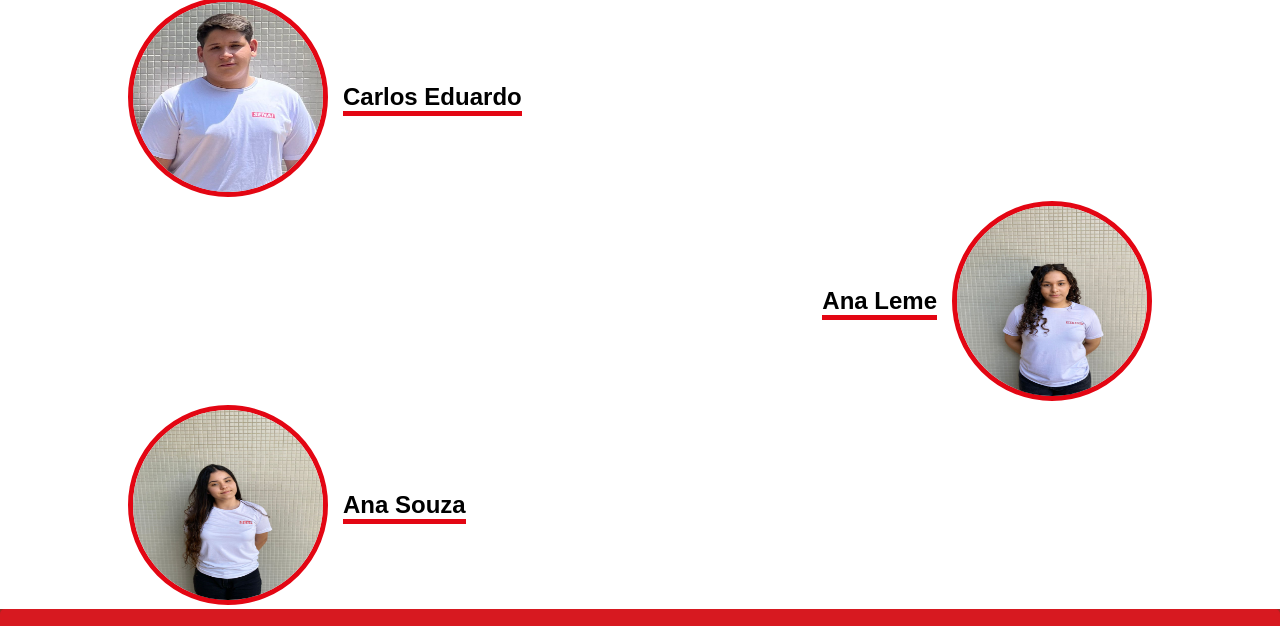
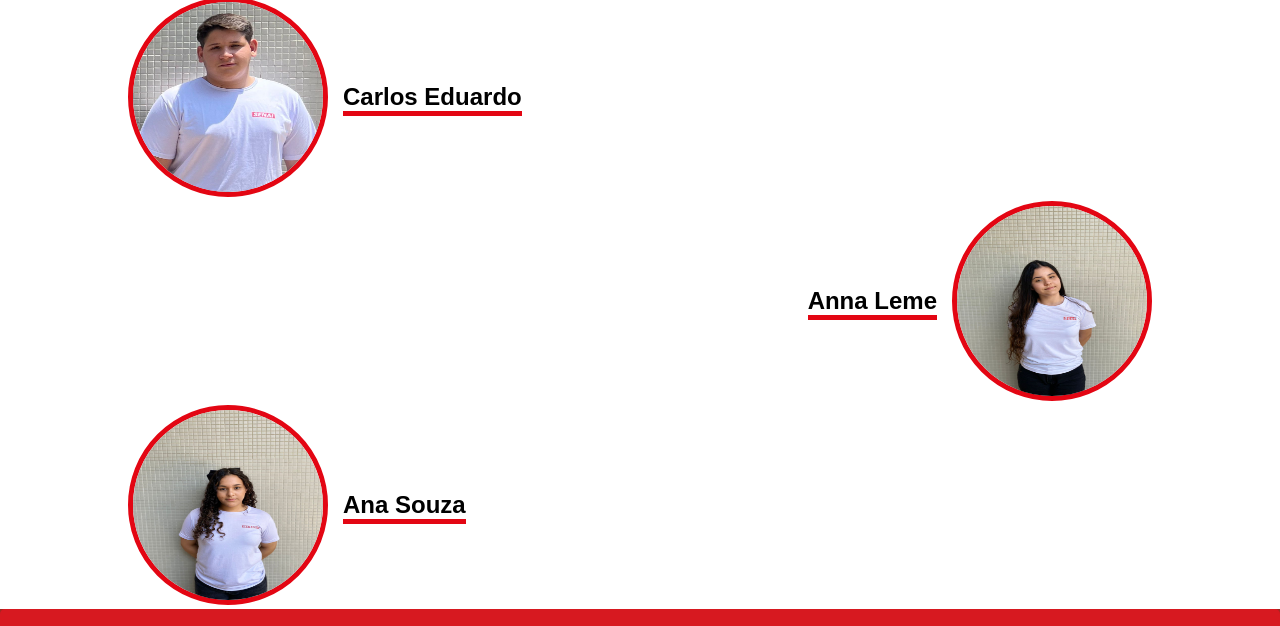
Before and after one commit to souzabweatriz/site-fisica, a plain HTML site: page pages/sobre.html in a window 1280 px wide. Shown: the part 1766-2392 px from the top of the page. Drawn offline with Linux system fonts and the light colour scheme.

Commit message:
refactor: picture Anna Leme and Ana Souza

```diff
--- a/pages/sobre.html
+++ b/pages/sobre.html
@@ -123,17 +123,17 @@
 
                     <div class="aluno-right">
                         <div class="info-integrante">
-                            <h2 class="nome-aluno">Ana Leme</h2>
+                            <h2 class="nome-aluno">Anna Leme</h2>
                         </div>
 
                         <div class="foto-aluno">
-                            <img src="../img/foto-ana.jpg" alt="foto participantes">
+                            <img src="../img/foto-leme.jpg" alt="foto participantes">
                         </div>
                     </div>
 
                     <div class="aluno-left">
                         <div class="foto-aluno">
-                            <img src="../img/foto-leme.jpg" alt="foto participantes">
+                            <img src="../img/foto-ana.jpg" alt="foto participantes">
                         </div>
                         <div class="info-integrante">
                             <h2 class="nome-aluno">Ana Souza</h2>
```
